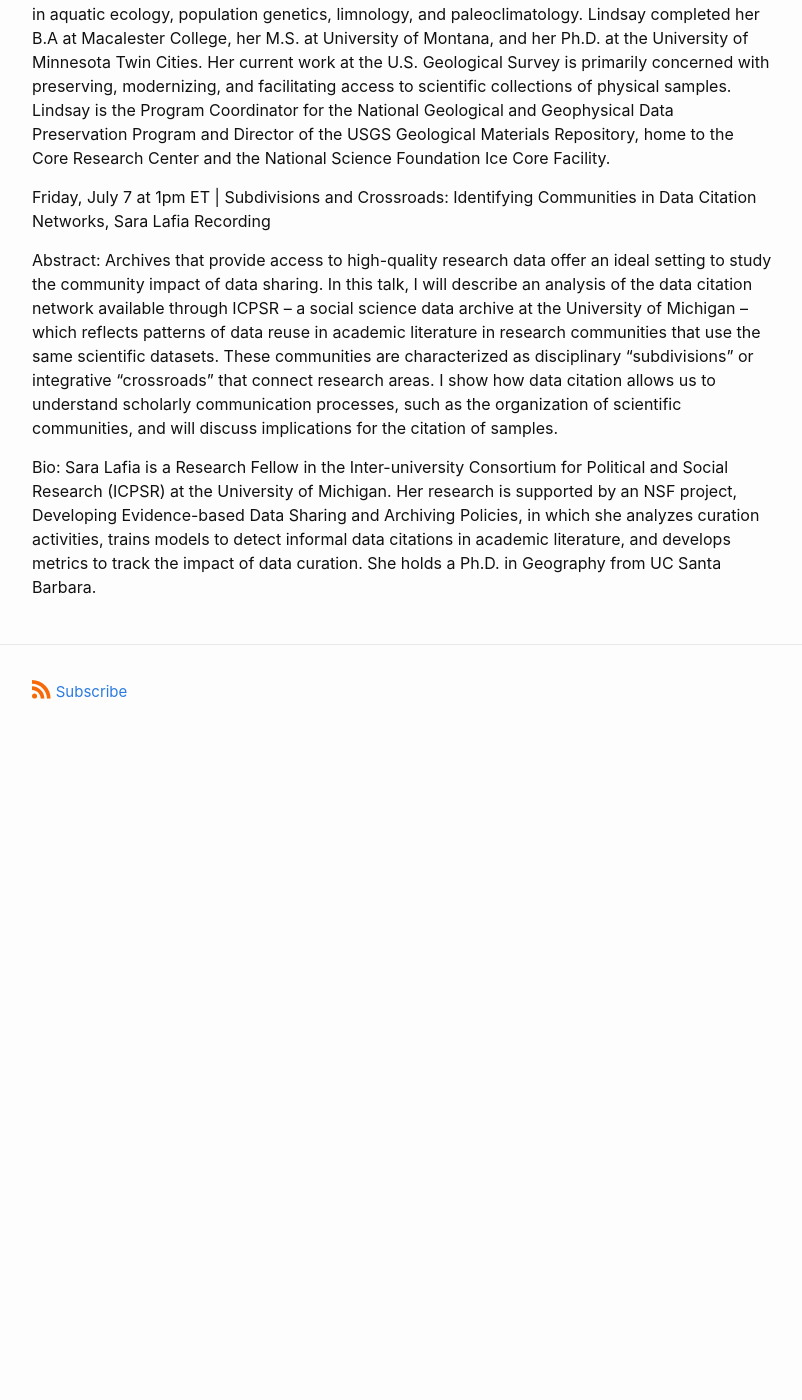
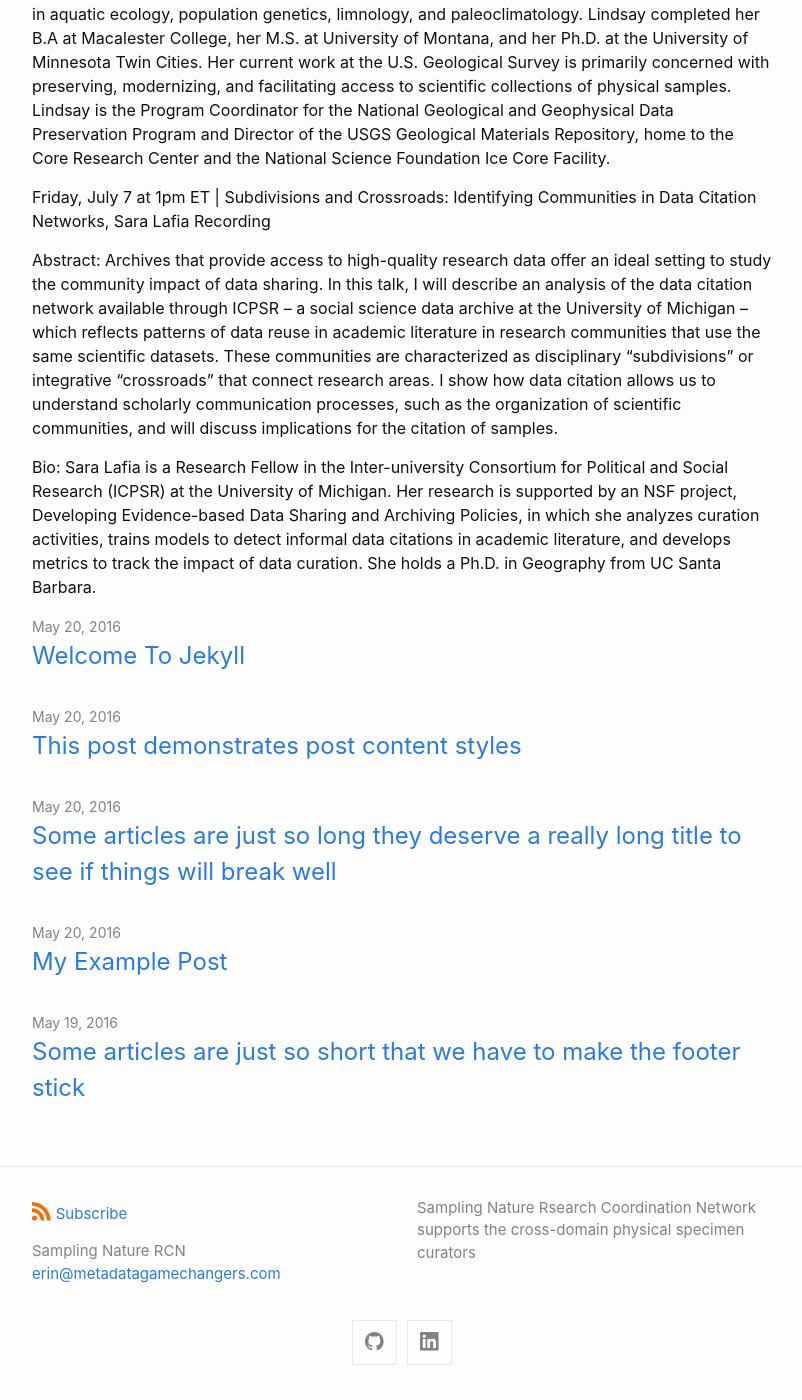
Before and after one commit to SamplingNature/SamplingNature, a Jekyll site: the page built from index.md, in a window 1280 px wide and 1400 px high, scrolled down 1977 px. Shown: the whole window, without its empty margins (238-1040 px from the left). Built offline with Jekyll 4.4.1, drawn with Linux system fonts in a browser that asks for light colours; before the commit the page ends 2740 px from its top, so only the background shows below that; part of the change alters nothing that is shown; some of the changed text lies outside the part shown.

Commit message:
Update _config.yml
updating config file

```diff
--- a/_config.yml
+++ b/_config.yml
@@ -1,73 +1,56 @@
-# Where things are
+title: Sampling Nature
+author:
+  name: Sampling Nature RCN
+  email: erin@metadatagamechangers.com
+
+# The `>` after `description:` means to ignore line-breaks until next key.
+# If you want to omit the line-break after the end of text, use `>-` instead.
+description: >
+  Sampling Nature Rsearch Coordination Network supports the cross-domain physical specimen curators
+
+# Build settings
+
 theme: minima
-author: Sampling Nature RCN | Funded by NSF Award # 2129268
-source              : .
-destination         : ./_site
-collections_dir     : .
-plugins_dir         : _plugins # takes an array of strings and loads plugins in that order
-layouts_dir         : _layouts
-data_dir            : _data
-includes_dir        : _includes
-sass:
-  sass_dir: _sass
-collections:
-  posts:
-    output          : true
 
-# Handling Reading
-safe                : false
-include             : [".htaccess"]
-exclude             : ["Gemfile", "Gemfile.lock", "node_modules", "vendor/bundle/", "vendor/cache/", "vendor/gems/", "vendor/ruby/"]
-keep_files          : [".git", ".svn"]
-encoding            : "utf-8"
-markdown_ext        : "markdown,mkdown,mkdn,mkd,md"
-strict_front_matter : false
+plugins:
+  - jekyll-feed
+  - jekyll-seo-tag
 
-# Filtering Content
-show_drafts         : null
-limit_posts         : 0
-future              : false
-unpublished         : false
+# Theme-specific settings
 
-# Plugins
-whitelist           : []
-plugins             : []
+minima:
+  # Minima date format.
+  # Refer to https://shopify.github.io/liquid/filters/date/ if you want to customize this.
+  #
+  # date_format: "%b %-d, %Y"
 
-# Conversion
-markdown            : kramdown
-highlighter         : rouge
-lsi                 : false
-excerpt_separator   : "\n\n"
-incremental         : false
+  # Generate social links in footer.
+  #
+  social_links:
+  #   - { platform: devto,          user_url: "https://dev.to/jekyll" }
+  #   - { platform: dribbble,       user_url: "https://dribbble.com/jekyll" }
+  #   - { platform: facebook,       user_url: "https://www.facebook.com/jekyll" }
+  #   - { platform: flickr,         user_url: "https://www.flickr.com/photos/jekyll" }
+     - { platform: github,         user_url: "https://github.com/samplingnature" }
+  #   - { platform: google_scholar, user_url: "https://scholar.google.com/citations?user=qc6CJjYAAAAJ" }
+  #   - { platform: instagram,      user_url: "https://www.instagram.com/jekyll" }
+  #   - { platform: keybase,        user_url: "https://keybase.io/jekyll" }
+     - { platform: linkedin,       user_url: "https://www.linkedin.com/groups/14279282/" }
+  #   - { platform: microdotblog,   user_url: "https://micro.blog/jekyll" }
+  #   - { platform: pinterest,      user_url: "https://www.pinterest.com/jekyll" }
+  #   - { platform: stackoverflow,  user_url: "https://stackoverflow.com/users/1234567/jekyll" }
+  #   - { platform: telegram,       user_url: "https://t.me/jekyll" }
+  #   - { platform: twitter,        user_url: "https://twitter.com/jekyllrb" }
+  #   - { platform: x,              user_url: "https://x.com/jekyllrb" }
+  #   - { platform: youtube,        user_url: "https://www.youtube.com/jekyll" }
 
-# Serving
-detach              : false
-port                : 4000
-host                : 127.0.0.1
-baseurl             : "" # does not include hostname
-show_dir_listing    : false
+# If you want to link only specific pages in your header, uncomment this and add the path to the pages in
+# order as they should show up.
+#
+header_pages:
+   - about.md
+   - team.md
 
-# Outputting
-permalink           : date
-paginate_path       : /page:num
-timezone            : null
-
-quiet               : false
-verbose             : false
-defaults            : []
-
-liquid:
-  error_mode        : warn
-  strict_filters    : false
-  strict_variables  : false
-
-# Markdown Processors
-kramdown:
-  auto_ids          : true
-  entity_output     : as_char
-  toc_levels        : [1, 2, 3, 4, 5, 6]
-  smart_quotes      : lsquo,rsquo,ldquo,rdquo
-  input             : GFM
-  hard_wrap         : false
-  footnote_nr       : 1
-  show_warnings     : false
+# Set to `true` to show excerpts on the homepage.
+#
+# show_excerpts: false
```
